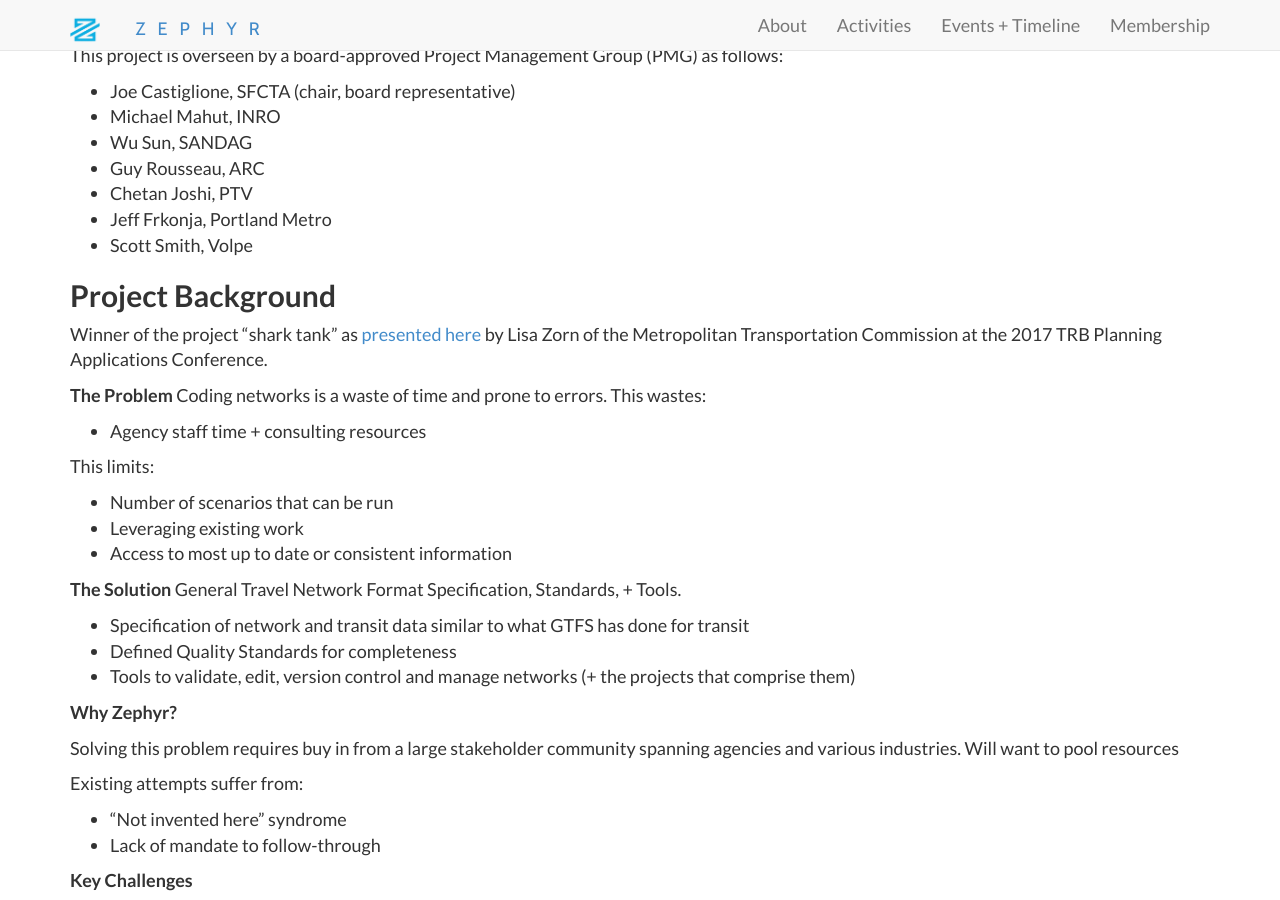
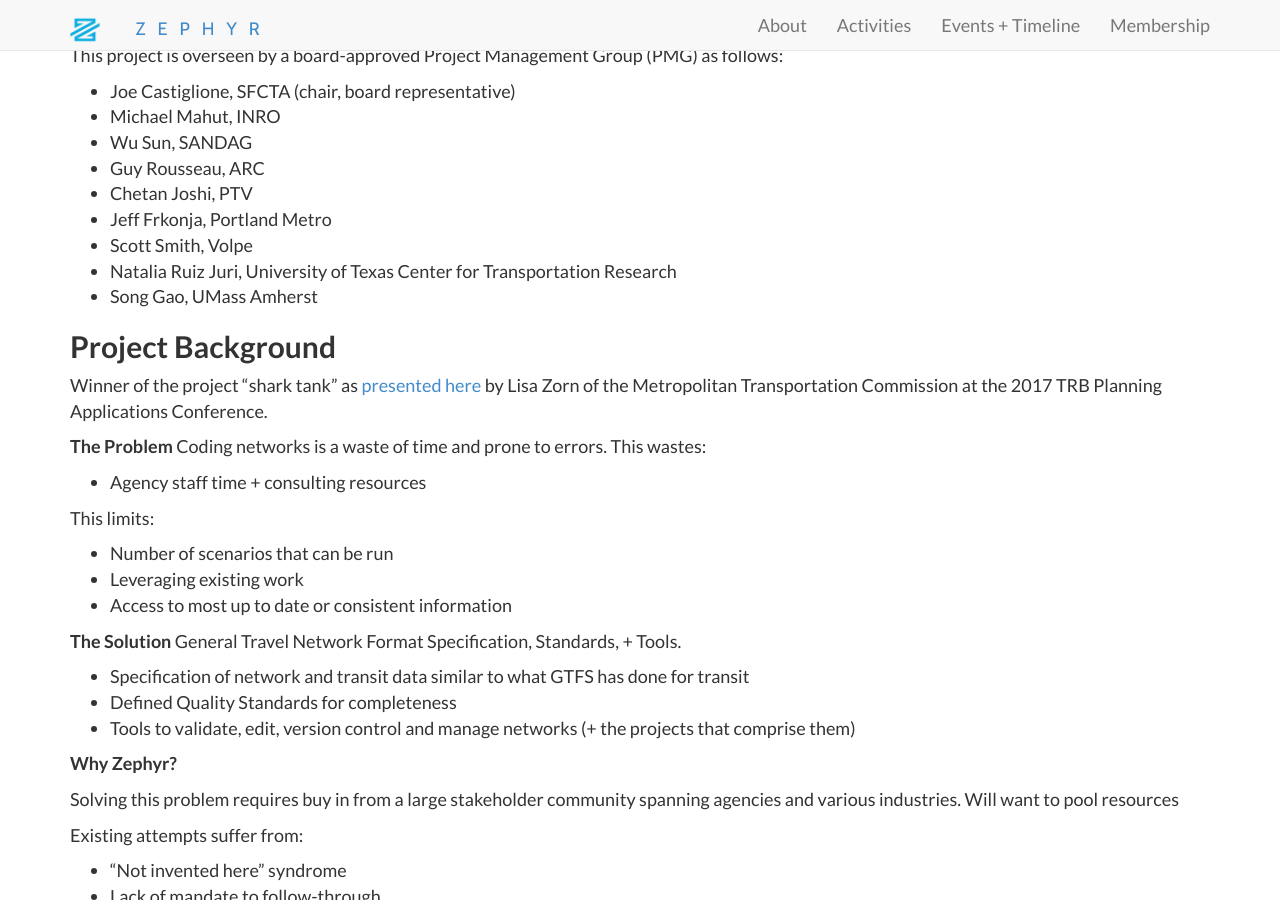
Before and after one commit to ZephyrTransport/zephyr-website, a Jekyll site: the page built from _projects/2-network-standard-and-tools.md, in a window 1280 px wide and 900 px high, scrolled down 317 px. Built offline with Jekyll 4.4.1, drawn with Linux system fonts in a browser that asks for light colours; nearby versions of some CDN libraries.

Commit message:
Add PMG members

```diff
--- a/_projects/2-network-standard-and-tools.md
+++ b/_projects/2-network-standard-and-tools.md
@@ -27,6 +27,8 @@
  - Chetan Joshi, PTV
  - Jeff Frkonja, Portland Metro
  - Scott Smith, Volpe
+ - Natalia Ruiz Juri, University of Texas Center for Transportation Research
+ - Song Gao, UMass Amherst
 
 ## Project Background
 
```
Also changed, not shown: _projects/4-open-science.md (+2 -0 lines), _projects/6-transit-passenger-assignment.md (+1 -0 lines).
